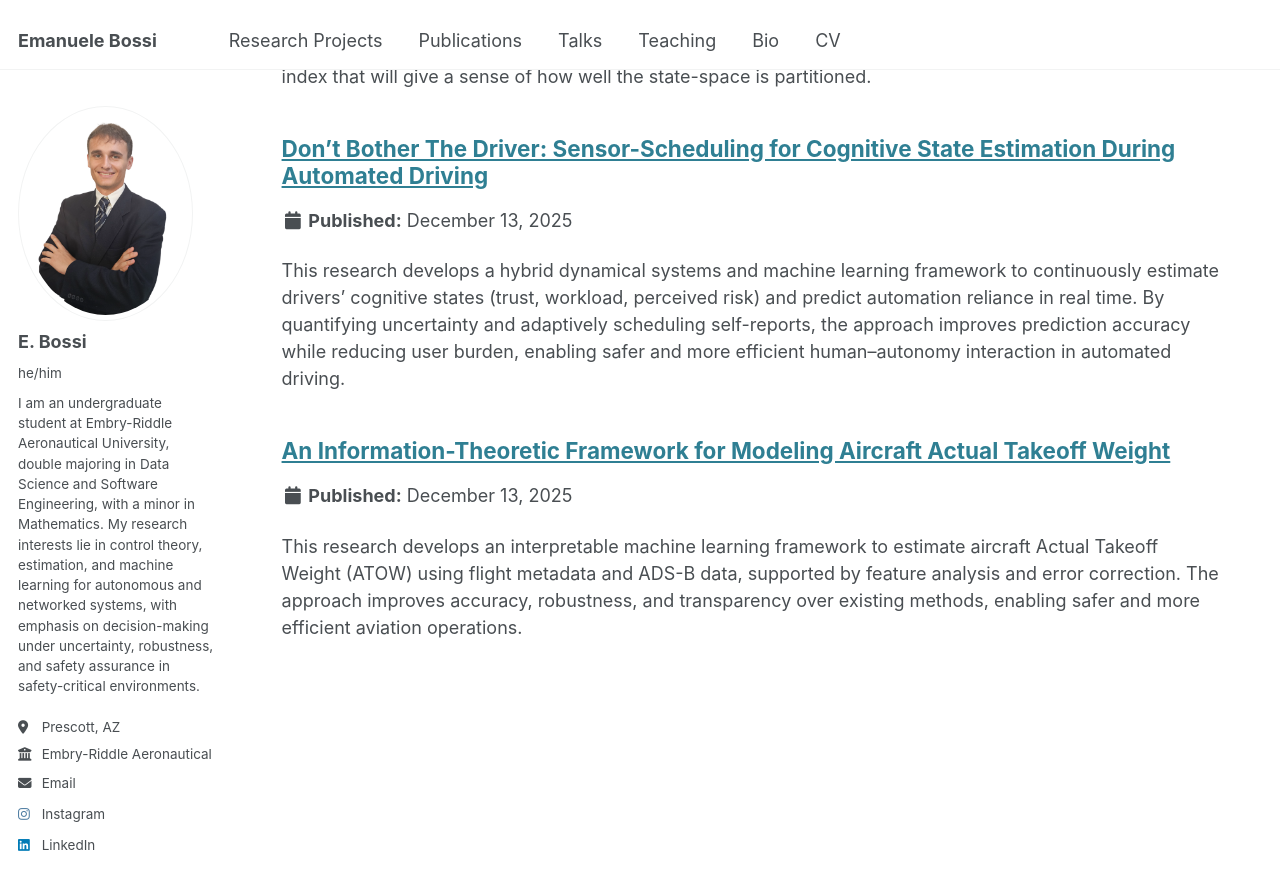
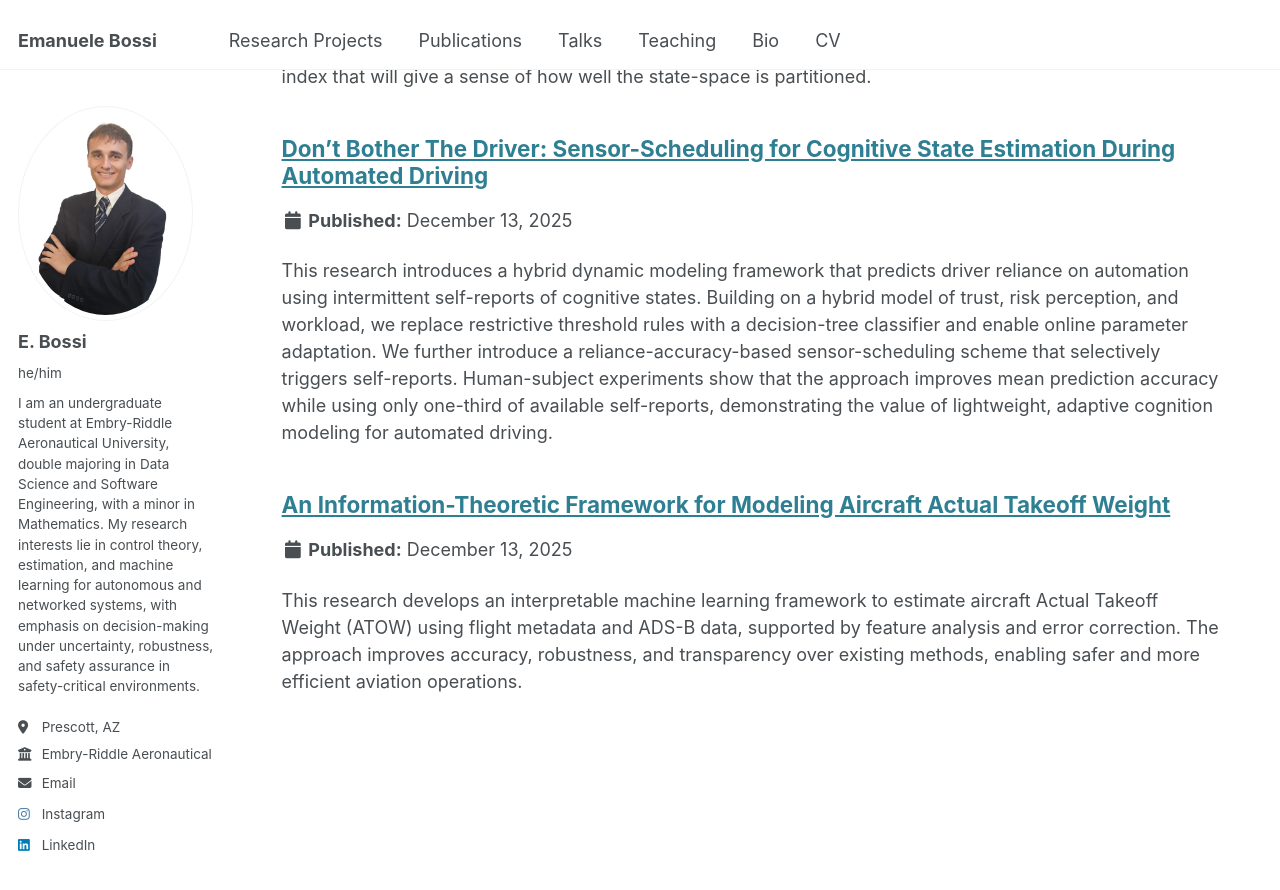
Before and after one commit to bossiemanuele/bossiemanuele.github.io, a Jekyll site: the page built from _pages/portfolio.html, in a window 1280 px wide and 900 px high, scrolled down 640 px. Shown: the top 890 px of the window. Built offline with Jekyll 4.4.1, drawn with Linux system fonts in a browser that asks for light colours.

Commit message:
Update 02_SURF.md

```diff
--- a/_portfolio/02_SURF.md
+++ b/_portfolio/02_SURF.md
@@ -1,10 +1,10 @@
 ---
 title: "Don't Bother The Driver: Sensor-Scheduling for Cognitive State Estimation During Automated Driving"
-excerpt: "This research develops a hybrid dynamical systems and machine learning framework to continuously estimate drivers’ cognitive states (trust, workload, perceived risk) and predict automation reliance in real time. By quantifying uncertainty and adaptively scheduling self-reports, the approach improves prediction accuracy while reducing user burden, enabling safer and more efficient human–autonomy interaction in automated driving."
+excerpt: "This research introduces a hybrid dynamic modeling framework that predicts driver reliance on automation using intermittent self-reports of cognitive states. Building on a hybrid model of trust, risk perception, and workload, we replace restrictive threshold rules with a decision-tree classifier and enable online parameter adaptation. We further introduce a reliance-accuracy-based sensor-scheduling scheme that selectively triggers self-reports. Human-subject experiments show that the approach improves mean prediction accuracy while using only one-third of available self-reports, demonstrating the value of lightweight, adaptive cognition modeling for automated driving."
 collection: portfolio
 ---
 
-1. *Submitted: A Sensor-Scheduling Approach to Predict Human Reliance on Automation During Automated Driving (venue: 2026 IFAC World Congress).* *Abstract*: This paper introduces a hybrid dynamic modeling framework that predicts driver reliance on automation using intermittent self-reports of cognitive states. Building on a hybrid model of trust, risk perception, and workload, we replace restrictive threshold rules with a decision-tree classifier and enable online parameter adaptation. We further introduce a reliance-accuracy-based sensor-scheduling scheme that selectively triggers self-reports. Human-subject experiments ($N$ = 16) show that the approach improves mean prediction accuracy while using only one-third of available self-reports, demonstrating the value of lightweight, adaptive cognition modeling for automated driving.
+1. *Submitted: A Sensor-Scheduling Approach to Predict Human Reliance on Automation During Automated Driving (venue: 2026 IFAC World Congress).* *Abstract*: This paper introduces a hybrid dynamic modeling framework that predicts driver reliance on automation using intermittent self-reports of cognitive states. Building on a hybrid model of trust, risk perception, and workload, we replace restrictive threshold rules with a decision-tree classifier and enable online parameter adaptation. We further introduce a reliance-accuracy-based sensor-scheduling scheme that selectively triggers self-reports. Human-subject experiments show that the approach improves mean prediction accuracy while using only one-third of available self-reports, demonstrating the value of lightweight, adaptive cognition modeling for automated driving.
 
 <div style="position: relative; width: 100%; height: 0; padding-top: 56.2500%;
  padding-bottom: 0; box-shadow: 0 2px 8px 0 rgba(63,69,81,0.16); margin-top: 1.6em; margin-bottom: 0.9em; overflow: hidden;
```
